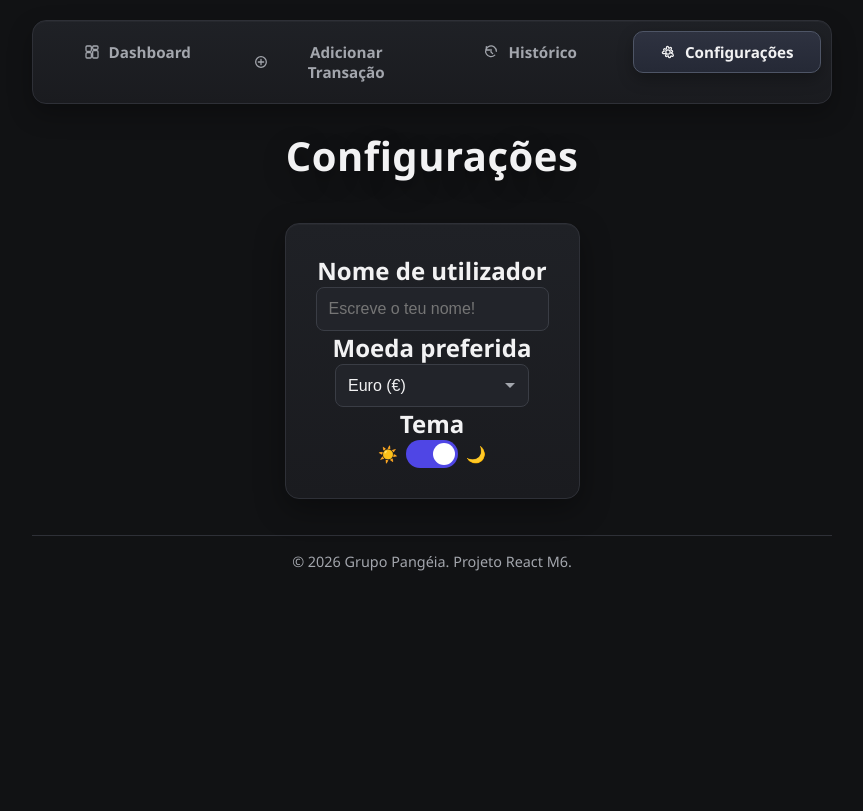
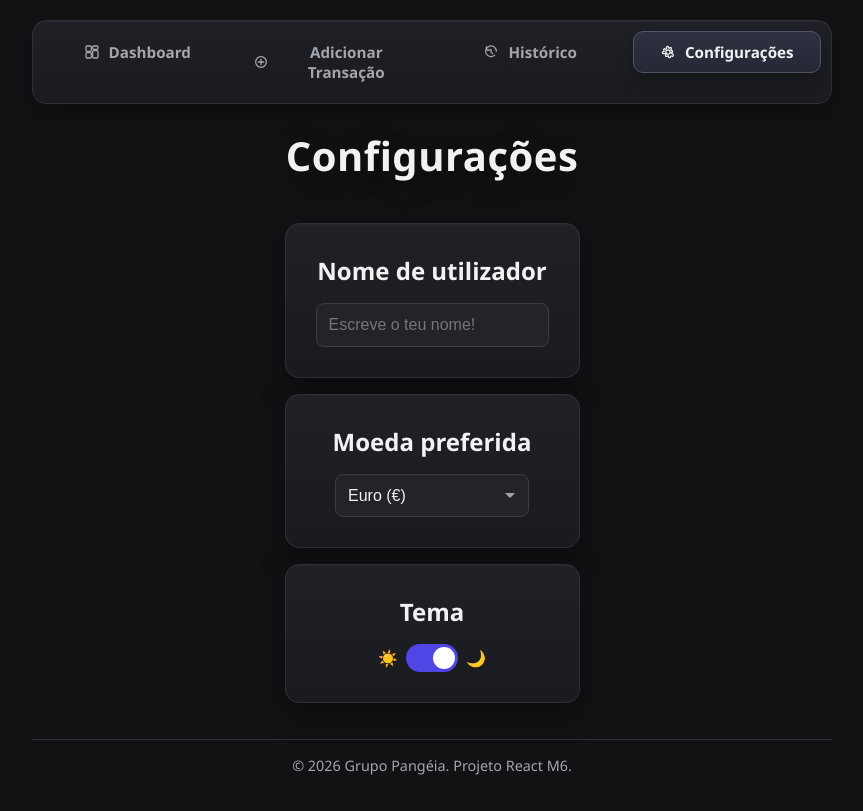
Before and after one commit to DanielMoraesTI/projeto_react, a React (Vite) app: page /settings in a window 1280 px wide. Shown: the whole page, without its empty margins (208-1071 px from the left). Built offline with nearby package versions, Linux system fonts and the light colour scheme.

Commit message:
css fix configs

```diff
--- a/src/pages/Settings.jsx
+++ b/src/pages/Settings.jsx
@@ -18,6 +18,7 @@ function Settings() {
         <h1>Configurações</h1>
       </header>
       <main>
+        <div className="settings-container">
           <div className="card">
             <h2>Nome de utilizador</h2>
             <input
@@ -27,6 +28,8 @@ function Settings() {
               onChange={(e) => setUserName(e.target.value)}
               placeholder="Escreve o teu nome!"
             />
+          </div>
+          <div className="card">
             <h2>Moeda preferida</h2>
             <select
               className="settings-select"
@@ -39,6 +42,8 @@ function Settings() {
                 </option>
               ))}
             </select>
+          </div>
+          <div className="card">
             <h2>Tema</h2>
             <div className="toggle-wrapper">
               <span>☀️</span>
@@ -53,6 +58,7 @@ function Settings() {
               <span>🌙</span>
             </div>
           </div>
+        </div>
       </main>
     </section>
   );
--- a/src/styles/App.css
+++ b/src/styles/App.css
@@ -76,6 +76,20 @@ body.claro .navbar a.active {
   border-color: #9ca3af;
   color: #111827;
   box-shadow: 0 2px 6px rgba(0, 0, 0, 0.08);
+}
+
+/* Settings container */
+.settings-container {
+  display: flex;
+  flex-direction: column;
+  gap: 16px;
+}
+
+.settings-container .card {
+  display: flex;
+  flex-direction: column;
+  align-items: center;
+  gap: 16px;
 }
 
 /* Settings select - dark mode */
```
Lines whose indentation alone changed are shown as unchanged.
